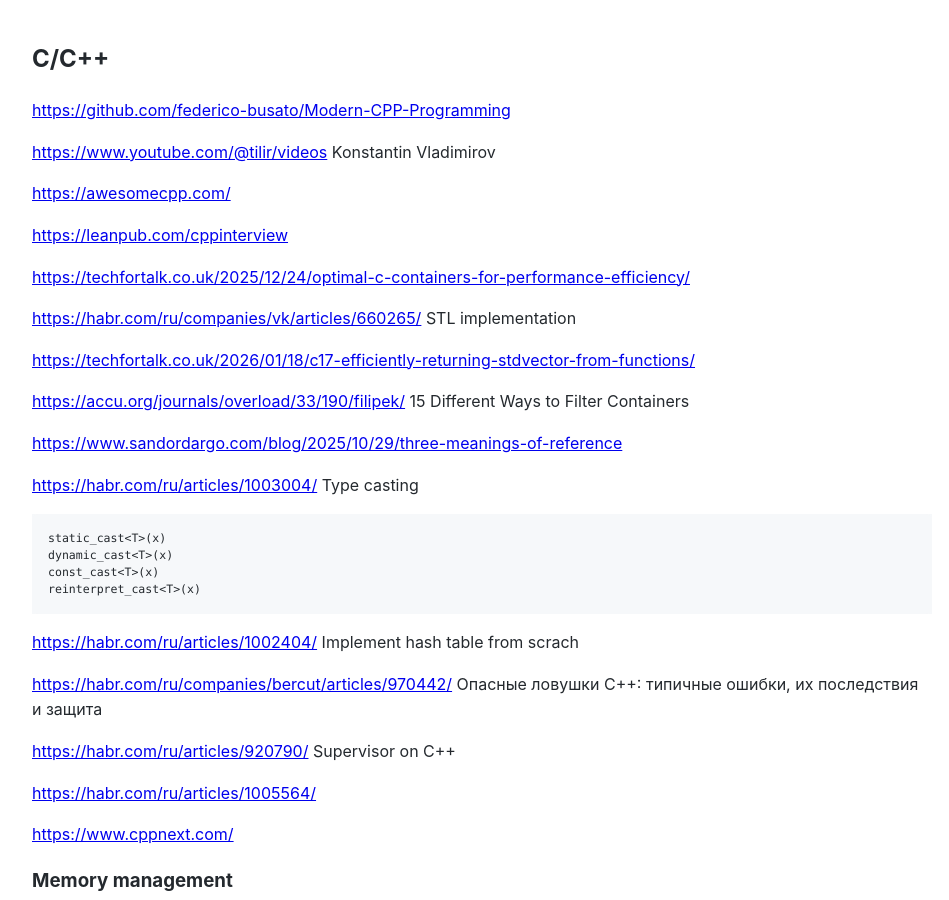
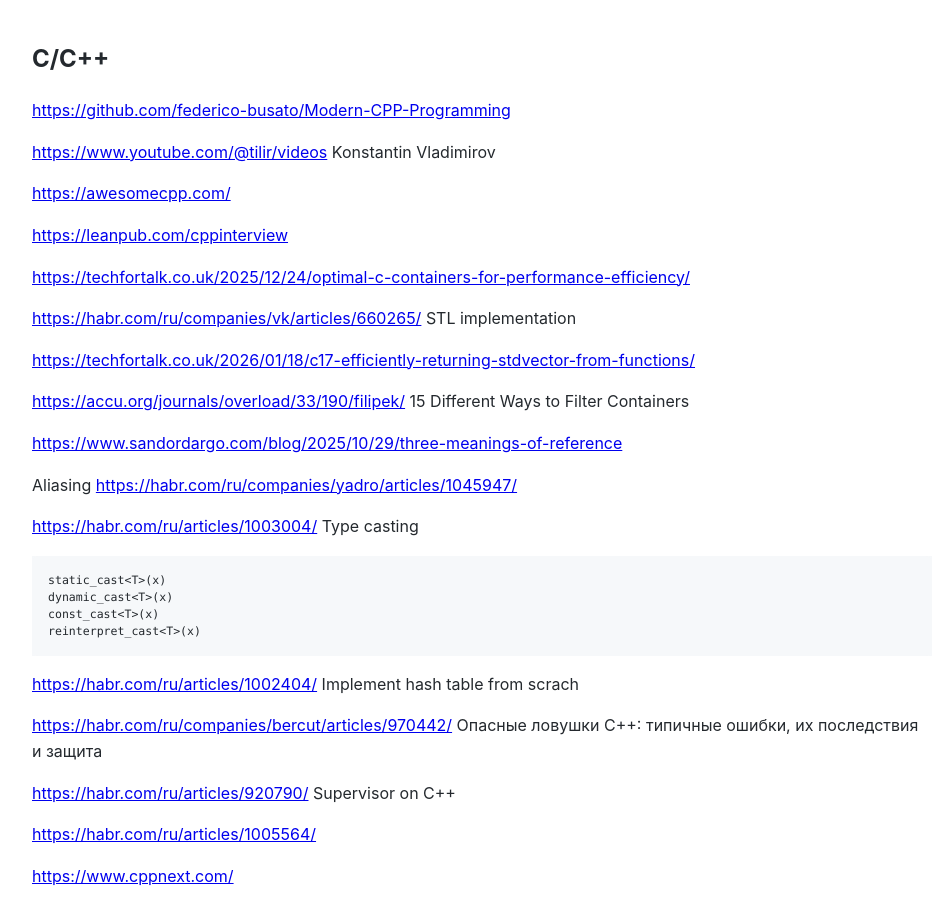
Before and after one commit to Michael-Lubinsky/michael-lubinsky.github.com, a Jekyll site: the page built from cpp/cpp.md, in a window 1280 px wide and 900 px high. Shown: the whole window, without its empty margins (158-1107 px from the left). Built offline with Jekyll 4.4.1, drawn with Linux system fonts in a browser that asks for light colours; our own code applies the rules of GitHub Pages for plain Markdown files.

Commit message:
Update cpp.md

````diff
--- a/cpp/cpp.md
+++ b/cpp/cpp.md
@@ -18,6 +18,10 @@
 <https://accu.org/journals/overload/33/190/filipek/> 15 Different Ways to Filter Containers
 
 <https://www.sandordargo.com/blog/2025/10/29/three-meanings-of-reference>
+
+Aliasing
+<https://habr.com/ru/companies/yadro/articles/1045947/>
+
 
 <https://habr.com/ru/articles/1003004/>  Type casting
 ```
````
